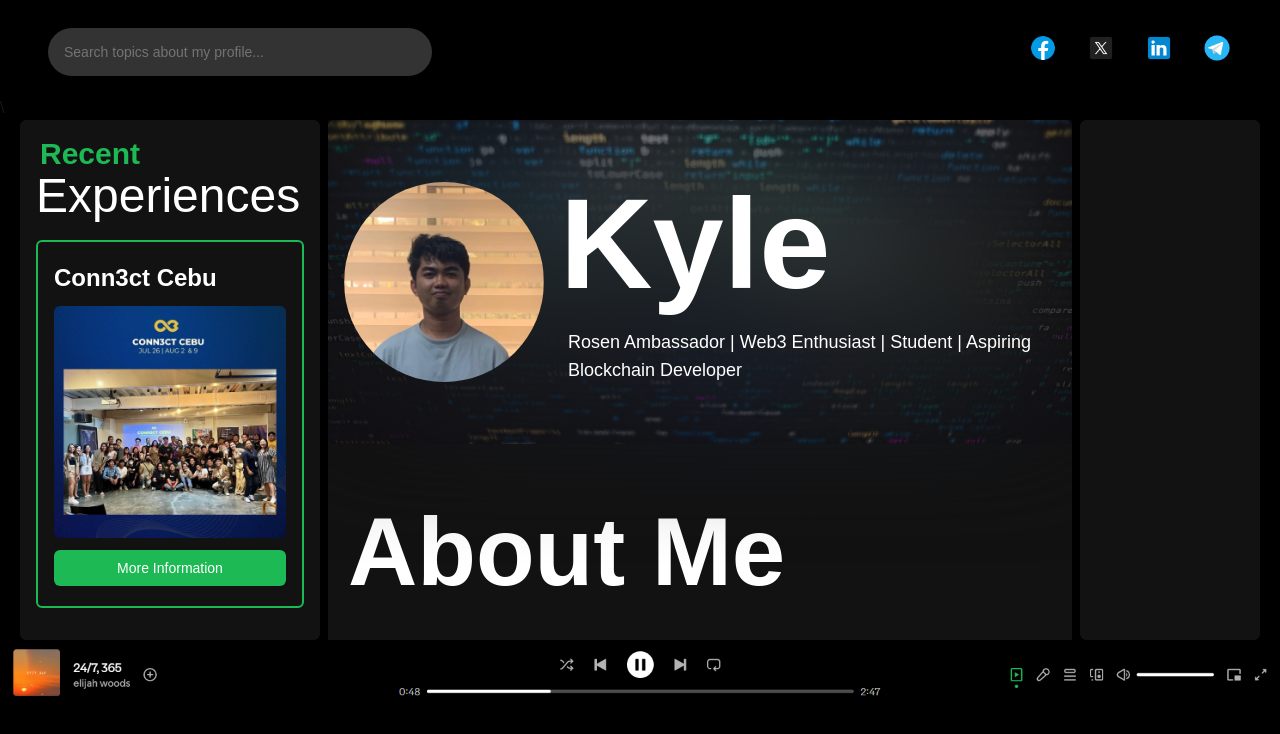
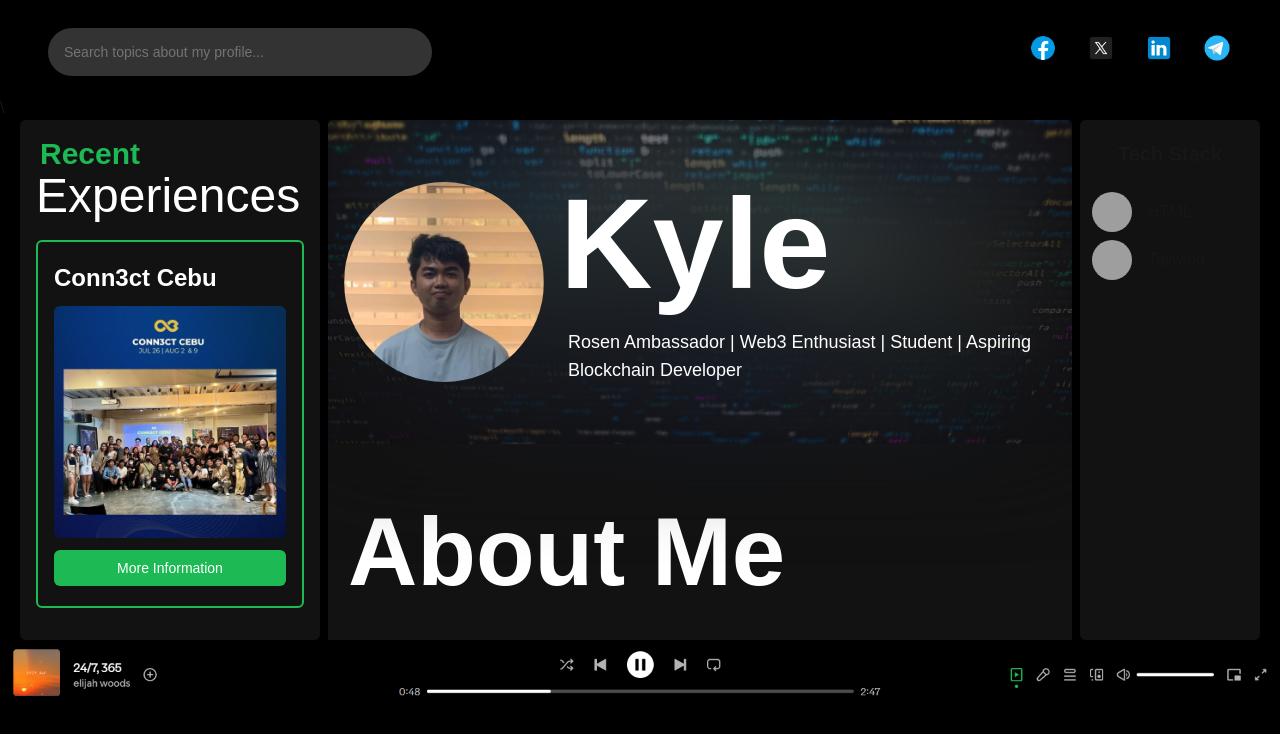
Before and after one commit to foursalaysay/portfolio-2hours, a Next.js app: page / in a window 1280 px wide. Shown: the top 734 px of the page. Built offline with nearby package versions, Linux system fonts and the light colour scheme; grey boxes are pictures that could not be loaded.

Commit message:
making tech stack

```diff
--- a/src/components/component/RightSideBar.tsx
+++ b/src/components/component/RightSideBar.tsx
@@ -1,9 +1,41 @@
 import React from 'react'
+import Image from 'next/image';
+
+interface stackProps {
+  label : string;
+  image : string;
+}
+const stacks : stackProps[] = [
+  {
+    label : 'HTML',
+    image : '/code.jpg'
+  },
+  {
+    label : 'Tailwind',
+    image : '/code.jpg'
+  }
+]
 
 export default function RightSidebar() {
+
+
   return (
-    <div className='w-[300px] h-[520px] bg-spotifyGray-dark rounded-md'>
-
+    <div className='w-[300px] h-[520px] bg-spotifyGray-dark rounded-md flex flex-col py-5'>
+        <h1 className='text-center font-bold text-xl pb-5'>Tech Stack</h1>
+        <div className='w-full h-full pl-3'>
+          {stacks.map((stack)=>(
+            <div key={stack.label} className='flex flex-row gap-4 justify-start items-center py-1'>
+                <Image
+                className='h-10 w-10 rounded-full'
+                src={stack.image}
+                width={200}
+                height={200}
+                alt={stack.label}
+                />
+                <p>{stack.label}</p>
+            </div>
+          ))}
+        </div>
     </div>
   )
 }
--- a/src/components/component/sidebarContent/Recent.tsx
+++ b/src/components/component/sidebarContent/Recent.tsx
@@ -21,7 +21,7 @@ export default function Recent() {
         <ScrollArea className='w-full h-[400px]'>
             {SidebarInfo.map((item, index) => (
                 <div key={index} className='w-full border-2 border-spotifyGreen rounded-md px-4 py-5 mt-5 flex flex-col gap-3'>
-                 <h3 className='text-2xl font-bold align-left'>{item.title}</h3>
+                <h3 className='text-2xl font-bold align-left'>{item.title}</h3>
                 <Image
                     src={item.image}
                     alt={item.title}
```
Also changed, not shown: src/components/component/mainpage/TopImage.tsx (+11 -0 lines).
